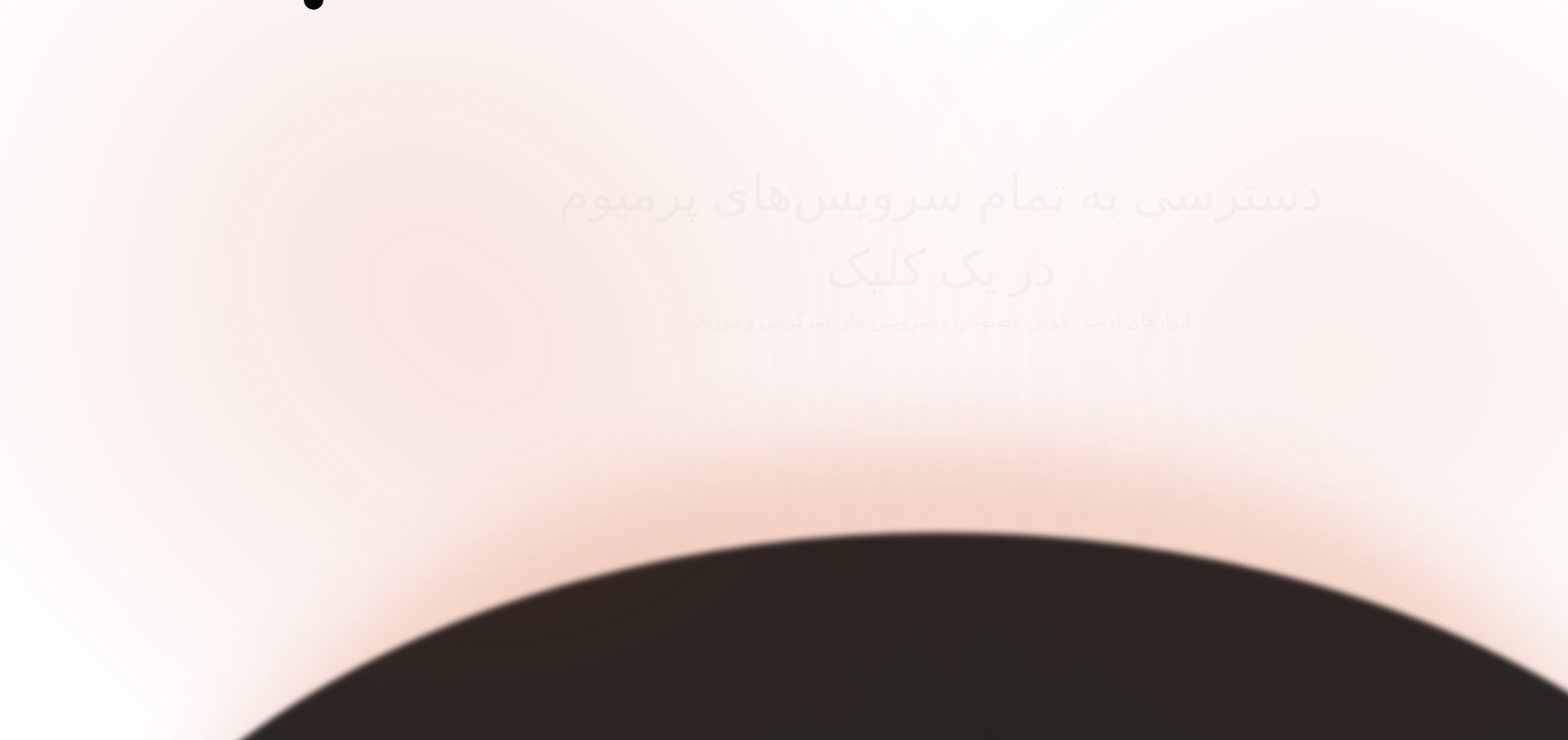
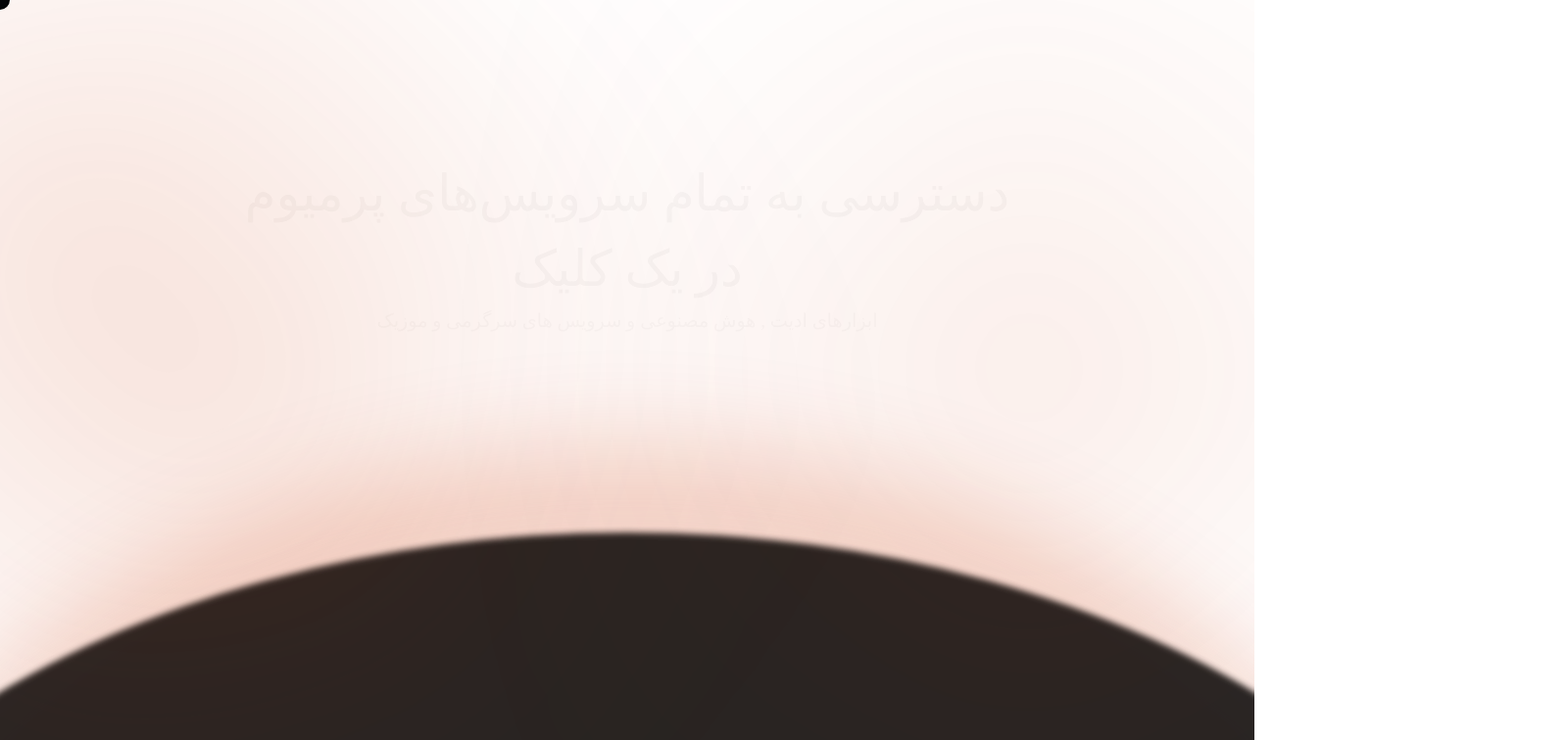
Before and after one commit to BeheshtianDev/Account-Seller, a Next.js app: page / in a window 1280 px wide. Shown: the top 756 px of the page at 98% size, 1600 px wide, since content can reach past the window. Built offline with nearby package versions, Linux system fonts and the light colour scheme.

Commit message:
background color change

```diff
--- a/app/globals.css
+++ b/app/globals.css
@@ -12,7 +12,7 @@
 
 @media (prefers-color-scheme: dark) {
   :root {
-    --background: #111111;
+    --background: #151211;
   }
 }
 html,
--- a/app/page.tsx
+++ b/app/page.tsx
@@ -3,7 +3,7 @@
 export default function Home() {
   return (
     <div className=" w-full flex justify-start flex-col items-center h-auto relative ">
-      <div className="h-screen w-full flex flex-col justify-start items-center relative ">
+      <div className="h-screen w-full flex flex-col justify-start items-center relative overflow-hidden ">
         <div className="w-[145vw] h-[100vw] rounded-[50%]   border-8 absolute opacity-35 blur-lg -bottom-[79.5vw] z-20"></div>
         <div className="w-[150vw] h-[100vw] rounded-[50%]  bg-[#111111]  absolute opacity-90 -bottom-[80vw] blur-[3px] z-20"></div>
         {/* <div className="w-[150vw] h-[100vw] rounded-[50%]  border-4 absolute border-orange-700 opacity-20 -bottom-[80vw] z-20"></div> */}
```
